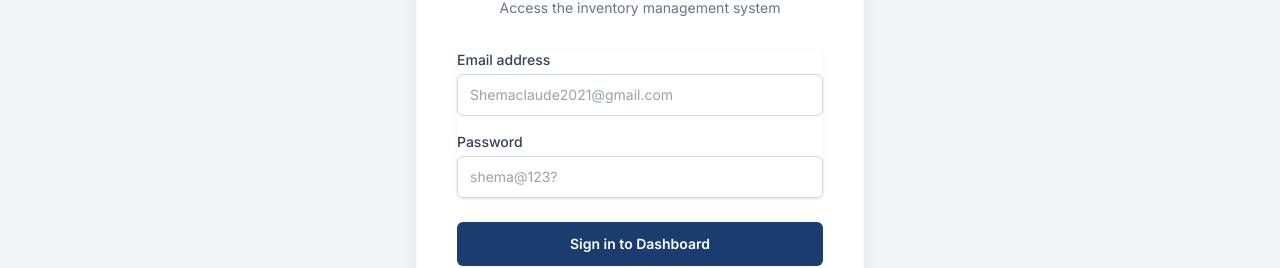
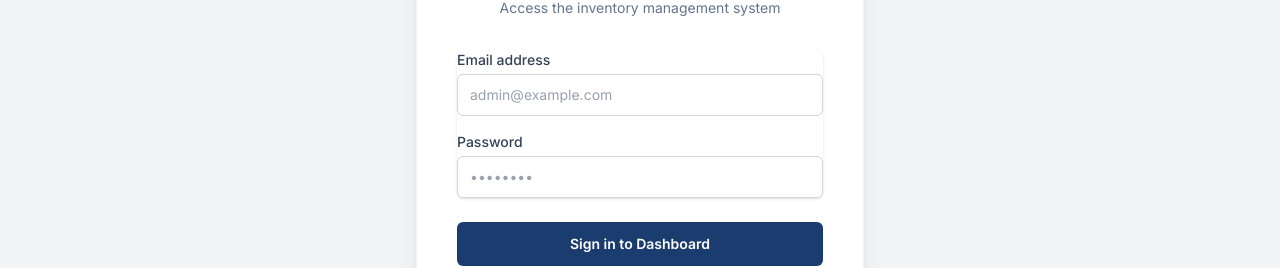
Before and after one commit to patrickjambo/orbit-tech, a Next.js app: page /admin/login in a window 1280 px wide. Shown: the part 321-589 px from the top of the page. Built offline with nearby package versions, Linux system fonts and the light colour scheme; no server answers.

Commit message:
Fix admin credentials security and email case

```diff
--- a/app/admin/forgot-password/page.tsx
+++ b/app/admin/forgot-password/page.tsx
@@ -19,7 +19,7 @@ export default function ForgotPassword() {
     setError('');
 
     // Simulate API check against strict user requirements
-    if (email !== 'Shemaclaude2021@gmail.com' || phone !== '0783907794') {
+    if (email.toLowerCase() !== 'shemaclaude2021@gmail.com' || phone !== '0783907794') {
         setError('Verification failed. Email or phone number does not match super admin records.');
         setLoading(false);
         return;
--- a/app/admin/login/page.tsx
+++ b/app/admin/login/page.tsx
@@ -61,7 +61,7 @@ export default function AdminLogin() {
                 value={email}
                 onChange={(e) => setEmail(e.target.value)}
                 className="relative block w-full rounded-md border border-gray-300 py-2.5 px-3 text-gray-900 placeholder:text-gray-400 focus:z-10 focus:ring-2 focus:ring-primary focus:border-primary sm:text-sm transition-shadow outline-none"
-                placeholder="Shemaclaude2021@gmail.com"
+                placeholder="admin@example.com"
               />
             </div>
             <div>
@@ -75,7 +75,7 @@ export default function AdminLogin() {
                 value={password}
                 onChange={(e) => setPassword(e.target.value)}
                 className="relative block w-full rounded-md border border-gray-300 py-2.5 px-3 text-gray-900 placeholder:text-gray-400 focus:z-10 focus:ring-2 focus:ring-primary focus:border-primary sm:text-sm transition-shadow outline-none"
-                placeholder="shema@123?"
+                placeholder="••••••••"
               />
             </div>
           </div>
--- a/seed_admin.js
+++ b/seed_admin.js
@@ -4,7 +4,7 @@ const bcrypt = require('bcrypt');
 const prisma = new PrismaClient();
 
 async function main() {
-  const email = 'Shemaclaude2021@gmail.com';
+  const email = 'shemaclaude2021@gmail.com';
   const password = 'shema@123?';
   const hash = await bcrypt.hash(password, 10);
 
```
